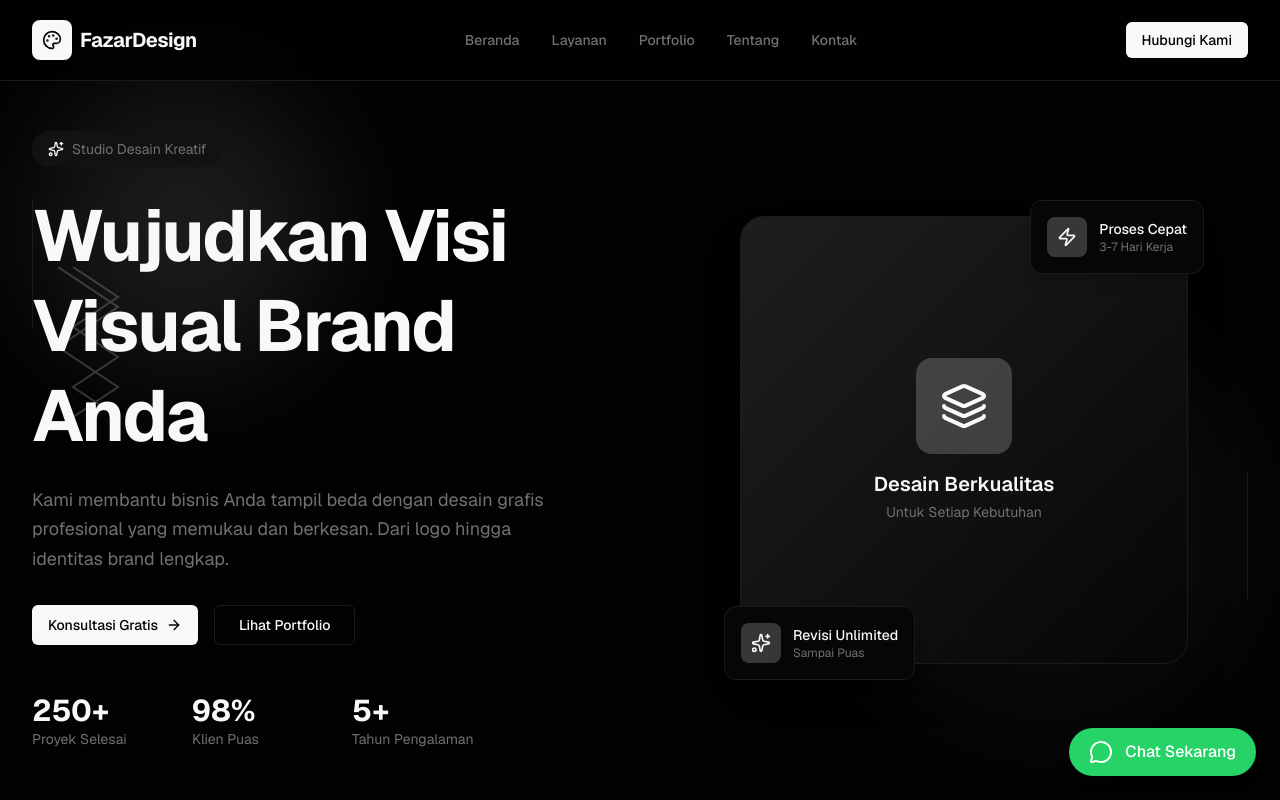
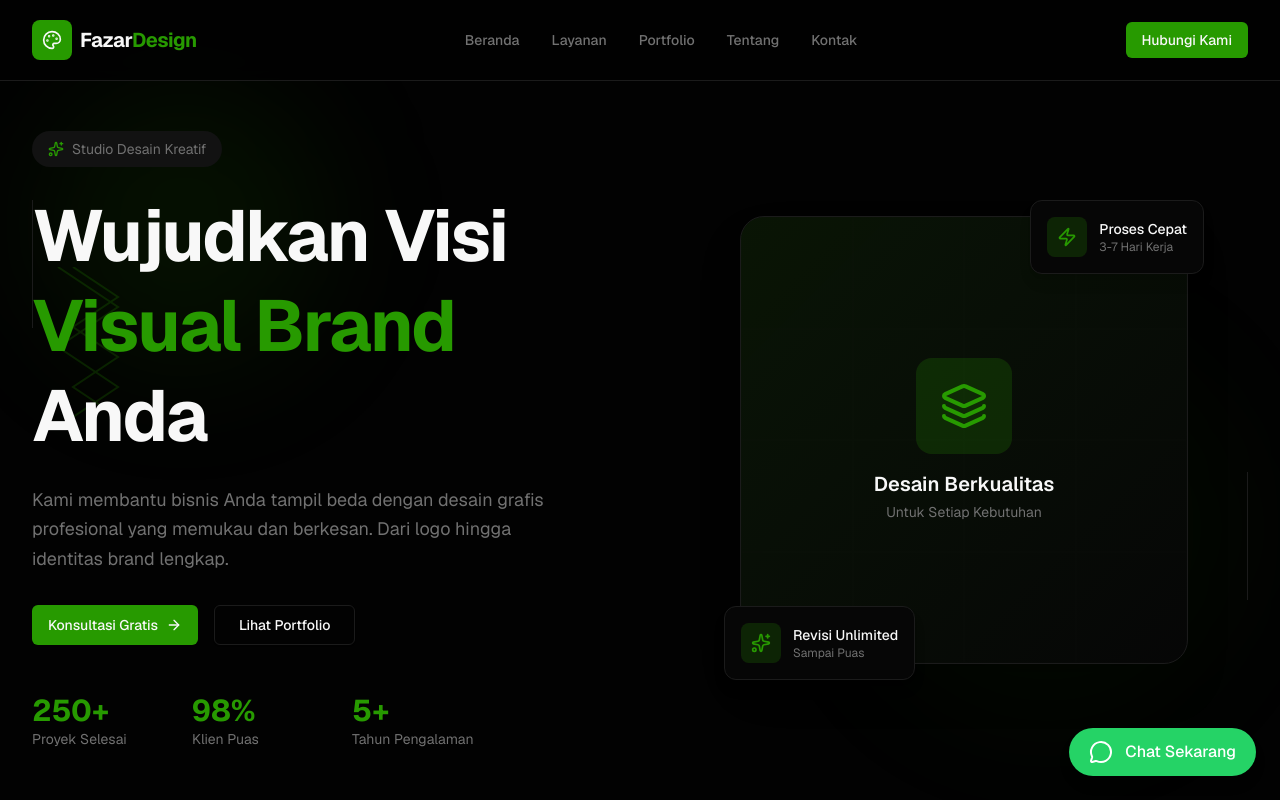
Before and after one commit to soragpt007-jpg/fazarnstdesign, a Next.js app: page / in a window 1280 px wide. Shown: the top 800 px of the page. Built offline with nearby package versions, Linux system fonts and the light colour scheme.

Commit message:
Update globals.css

```diff
--- a/app/globals.css
+++ b/app/globals.css
@@ -10,8 +10,8 @@
   --card-foreground: oklch(0.98 0 0);
   --popover: oklch(0.12 0 0);
   --popover-foreground: oklch(0.98 0 0);
-  --primary: oklch(0.98 0 0);
-  --primary-foreground: oklch(0.08 0 0);
+  --primary: oklch(0.6 0.2 140);
+  --primary-foreground: oklch(0.98 0 0);
   --secondary: oklch(0.18 0 0);
   --secondary-foreground: oklch(0.98 0 0);
   --muted: oklch(0.18 0 0);
```
